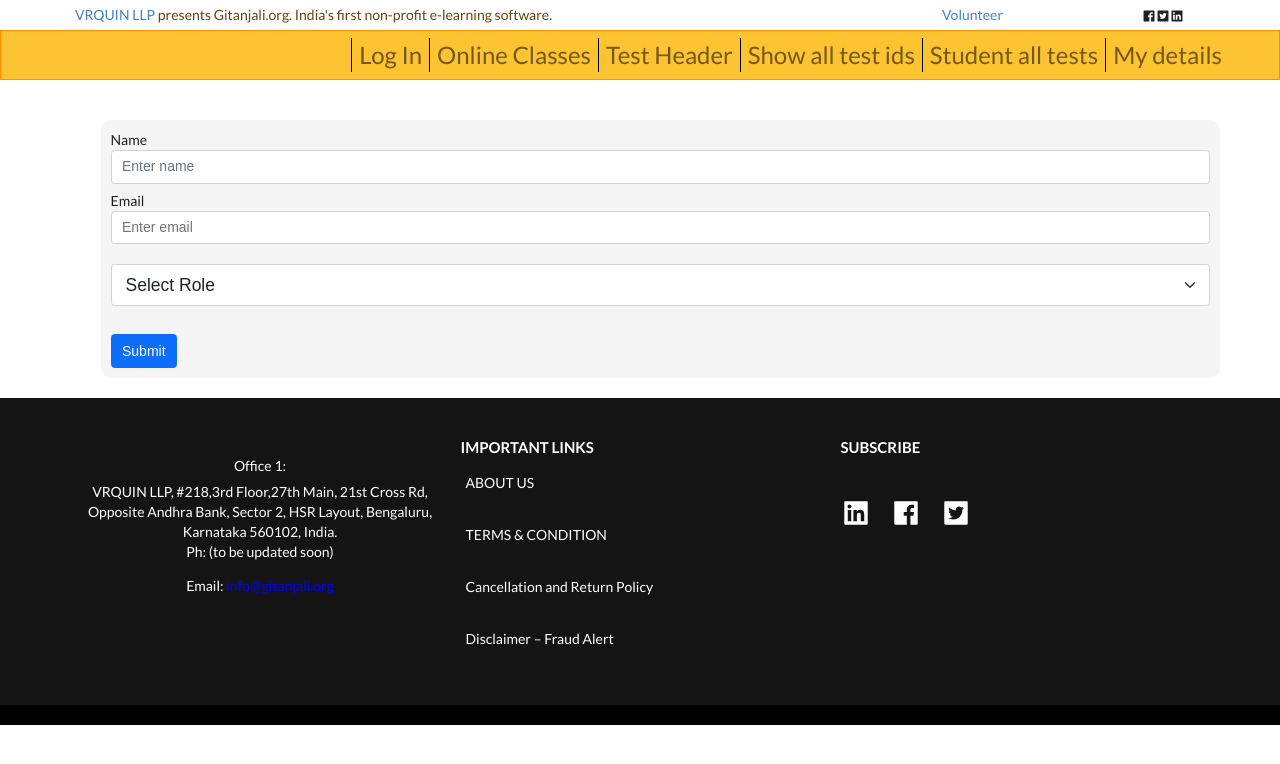
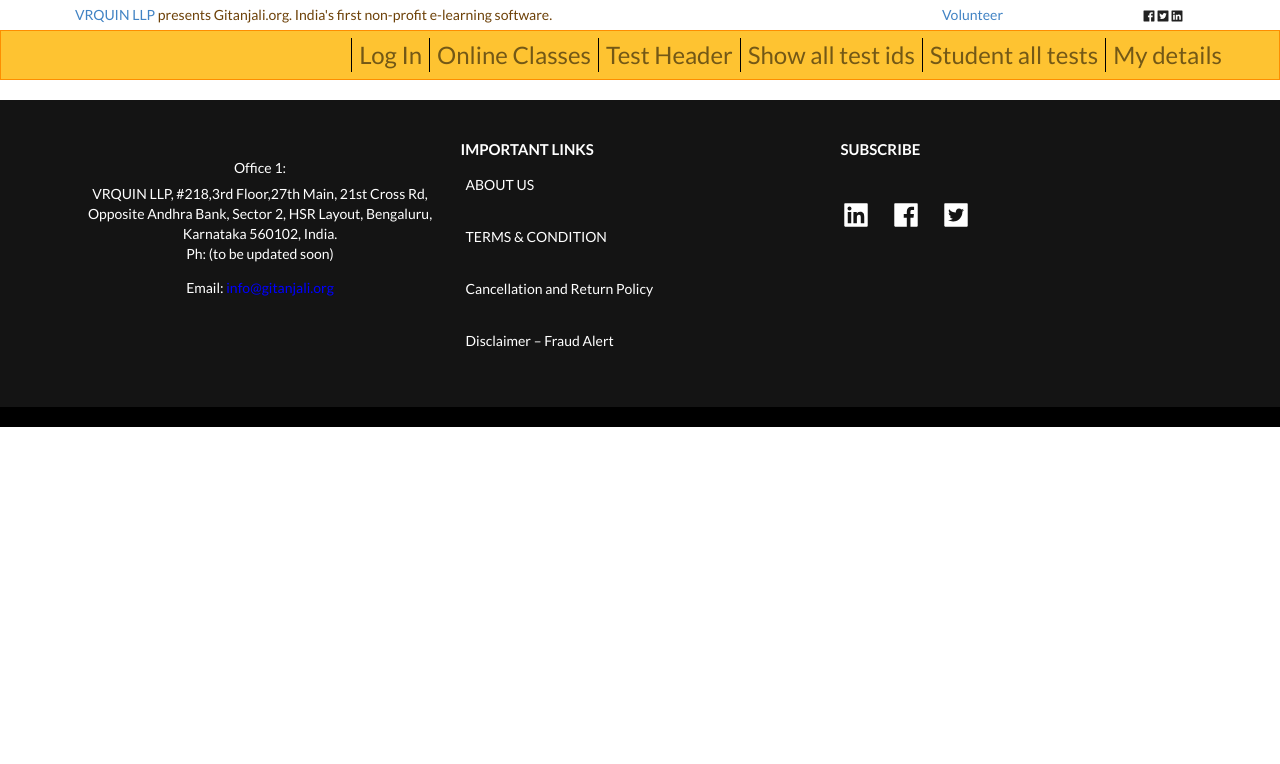
Before and after one commit to srijondasgit/examfrontend, a React (Create React App) app in the folder exammodule/: page / in a window 1280 px wide. Shown: the top 764 px of the page. Built offline with nearby package versions, Linux system fonts and the light colour scheme.

Commit message:
Update App.js

```diff
--- a/exammodule/src/App.js
+++ b/exammodule/src/App.js
@@ -29,7 +29,7 @@
     <Router>
      <Header />
       <Switch>
-      <Route exact path="/" component={Form}/>
+      <Route exact path="/register" component={Form}/>
       <Route path="/user/authenticate" component={Login}/>
       <Route path="/user/resetPassword" component={Reset}/>
       <Route path="/teacher/addTestHeader" component={AddTestHeader}/>
```
